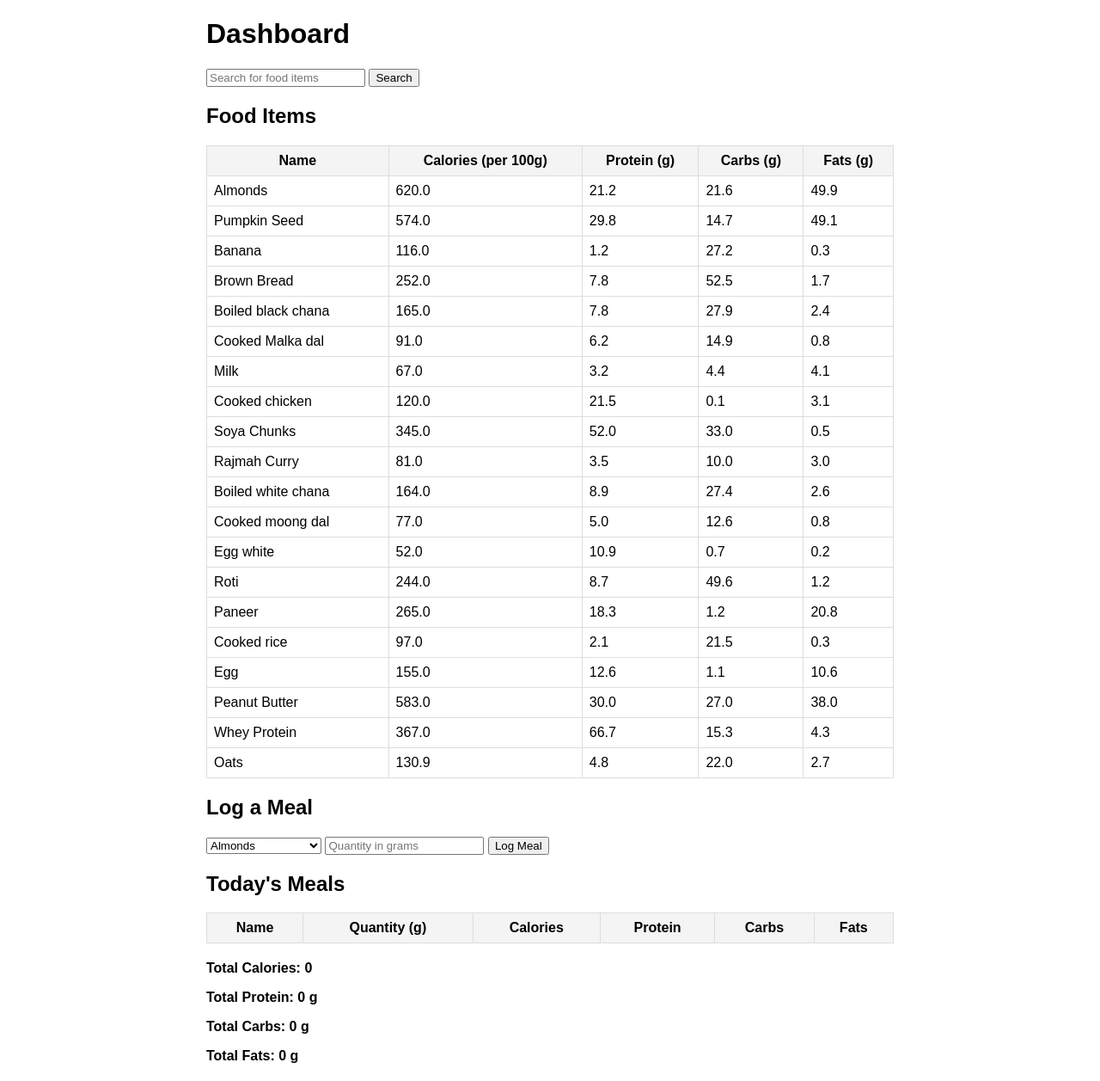
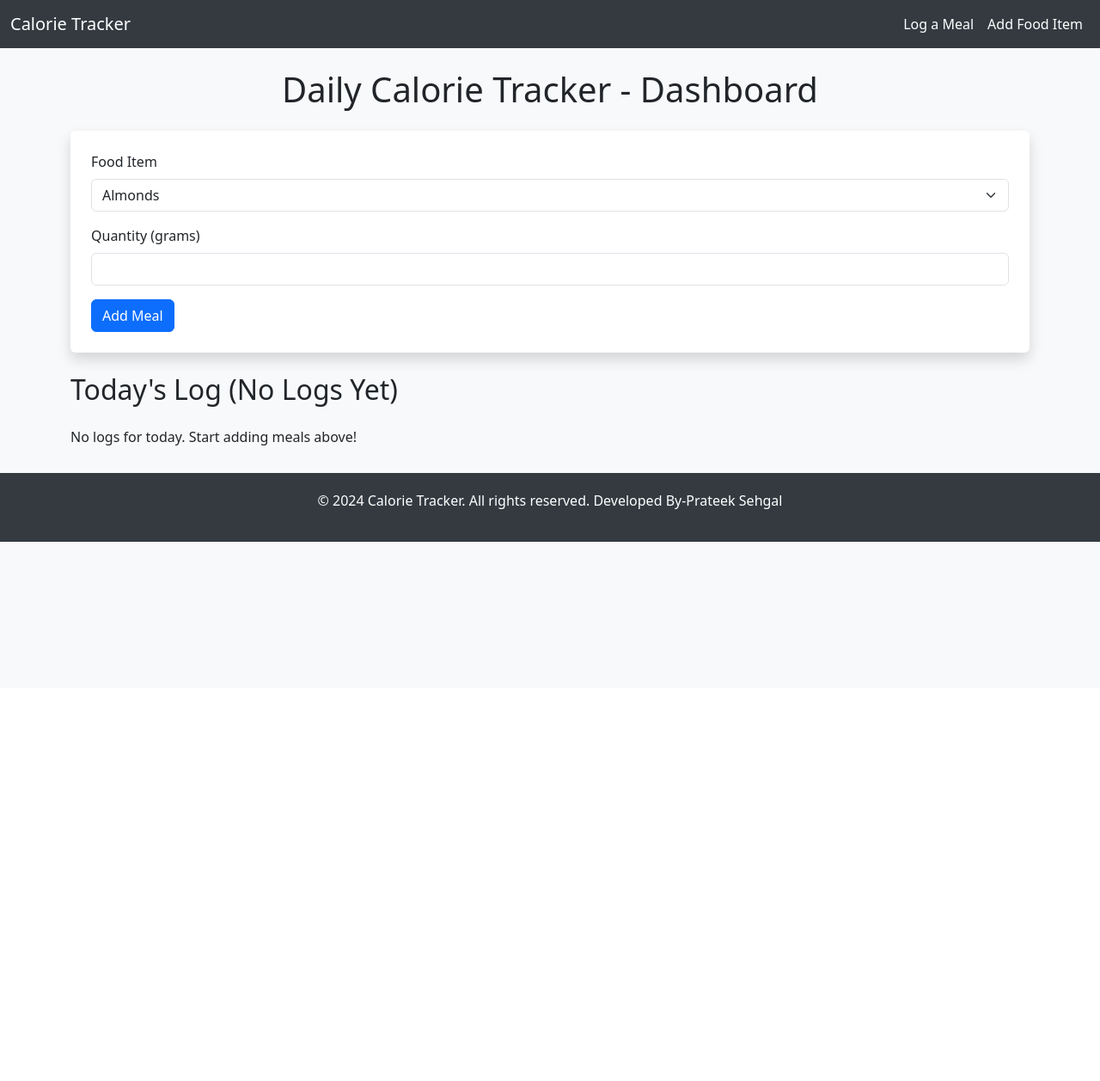
Before and after one commit to prateek6542/New-Calories-Tracker, a Django app: page / in a window 1280 px wide. Shown: the whole page at 86% size. After the commit the page ends 630 px from the top, so only its background shows below. Run offline with Django 5.2, Linux system fonts and the light colour scheme; data comes from the database, SQL or seed files in the repository; data that the repository does not hold is empty.

Commit message:
rollback changes

```diff
--- a/tracker/templates/tracker/dashboard.html
+++ b/tracker/templates/tracker/dashboard.html
@@ -1,121 +1,72 @@
-<!DOCTYPE html>
-<html>
-<head>
-    <title>Dashboard</title>
-    <style>
-        body {
-            font-family: Arial, sans-serif;
-            margin: 20px;
-        }
+{% extends 'tracker/base.html' %}
 
-        .container {
-            max-width: 800px;
-            margin: auto;
-        }
+{% block content %}
+<h1 class="text-center my-4">Daily Calorie Tracker - Dashboard</h1>
 
-        table {
-            width: 100%;
-            border-collapse: collapse;
-            margin-bottom: 20px;
-        }
-
-        th, td {
-            border: 1px solid #ddd;
-            padding: 8px;
-        }
-
-        th {
-            background-color: #f4f4f4;
-        }
-
-        .total {
-            font-weight: bold;
-            margin-top: 10px;
-        }
-    </style>
-</head>
-<body>
-    <div class="container">
-        <h1>Dashboard</h1>
-
-        <!-- Search Bar -->
-        <form method="get">
-            <input type="text" name="search" placeholder="Search for food items">
-            <button type="submit">Search</button>
+<form method="post" class="p-4 shadow rounded bg-white mb-4">
+    {% csrf_token %}
+    <div class="mb-3">
+        <label for="food_item" class="form-label">Food Item</label>
+        <select name="food_item" class="form-select">
+            {% for food in food_items %}
+            <option value="{{ food.id }}">{{ food.name }}</option>
+            {% endfor %}
+        </select>
+    </div>
+    <div class="mb-3">
+        <label for="quantity" class="form-label">Quantity (grams)</label>
+        <input type="number" name="quantity" class="form-control" required>
+    </div>
+    <button type="submit" class="btn btn-primary">Add Meal</button>
 </form>
 
-        <!-- Food Items -->
-        <h2>Food Items</h2>
-        <table>
+<h2 class="my-4">
+    Today's Log
+    {% if logs %}
+        ({{ logs.0.date }})
+    {% else %}
+        (No Logs Yet)
+    {% endif %}
+</h2>
+
+{% if logs %}
+<table class="table table-striped">
     <thead>
         <tr>
-                    <th>Name</th>
-                    <th>Calories (per 100g)</th>
+            <th>Food Item</th>
+            <th>Quantity (g)</th>
+            <th>Calories (kcal)</th>
             <th>Protein (g)</th>
             <th>Carbs (g)</th>
             <th>Fats (g)</th>
+            <th>Actions</th>
         </tr>
     </thead>
     <tbody>
-                {% for item in items %}
+        {% for log in logs %}
         <tr>
-                    <td>{{ item.name }}</td>
-                    <td>{{ item.calories }}</td>
-                    <td>{{ item.protein }}</td>
-                    <td>{{ item.carbs }}</td>
-                    <td>{{ item.fats }}</td>
+            <td>{{ log.food_item.name }}</td>
+            <td>{{ log.quantity }}</td>
+            <td>{{ log.calories|floatformat:2 }}</td>
+            <td>{{ log.protein|floatformat:2 }}</td>
+            <td>{{ log.carbs|floatformat:2 }}</td>
+            <td>{{ log.fats|floatformat:2 }}</td>
+            <td>
+                <a href="{% url 'delete_log' log.id %}" class="btn btn-danger btn-sm">Delete</a>
+            </td>
         </tr>
         {% endfor %}
     </tbody>
 </table>
 
-        <!-- Log a Meal -->
-        <h2>Log a Meal</h2>
-        <form method="post" action="{% url 'log_meal' %}">
-            {% csrf_token %}
-            <select name="food_item_id">
-                {% for item in items %}
-                <option value="{{ item.id }}">{{ item.name }}</option>
-                {% endfor %}
-            </select>
-            <input type="number" name="quantity" placeholder="Quantity in grams" required>
-            <button type="submit">Log Meal</button>
-        </form>
-
-        <!-- Today's Meals -->
-        <h2>Today's Meals</h2>
-        <table>
-            <thead>
-                <tr>
-                    <th>Name</th>
-                    <th>Quantity (g)</th>
-                    <th>Calories</th>
-                    <th>Protein</th>
-                    <th>Carbs</th>
-                    <th>Fats</th>
-                </tr>
-            </thead>
-            <tbody>
-                {% for meal in today_meals %}
-                <tr>
-                    <td>{{ meal.food_item.name }}</td>
-                    <td>{{ meal.quantity }}</td>
-                    <td>{{ meal.total_calories }}</td>
-                    <td>{{ meal.total_protein }}</td>
-                    <td>{{ meal.total_carbs }}</td>
-                    <td>{{ meal.total_fats }}</td>
-                </tr>
-                {% endfor %}
-            </tbody>
-        </table>
-
-        <!-- Totals -->
-        <div class="total">
-            <p>Total Calories: {{ total_calories }}</p>
-            <p>Total Protein: {{ total_protein }} g</p>
-            <p>Total Carbs: {{ total_carbs }} g</p>
-            <p>Total Fats: {{ total_fats }} g</p>
-        </div>
-    </div>
-</body>
-</html>
+<h3 class="my-4">Daily Totals</h3>
+<ul class="list-group">
+    <li class="list-group-item">Total Calories: {{ total_calories|floatformat:2 }} kcal</li>
+    <li class="list-group-item">Total Protein: {{ total_protein|floatformat:2 }} g</li>
+    <li class="list-group-item">Total Carbs: {{ total_carbs|floatformat:2 }} g</li>
+    <li class="list-group-item">Total Fats: {{ total_fats|floatformat:2 }} g</li>
+</ul>
+{% else %}
+<p>No logs for today. Start adding meals above!</p>
+{% endif %}
+{% endblock %}
--- a/tracker/views.py
+++ b/tracker/views.py
@@ -2,53 +2,29 @@ from django.shortcuts import render, redirect
 from .models import FoodItem, Meal, MealFoodItem, DailyLog
 from django.contrib.auth.decorators import login_required
 from django.utils.timezone import now
-from datetime import date
-
-# def dashboard(request):
-#     today = now().date()
-
-#     if request.method == 'POST':
-#         food_id = request.POST.get('food_item')
-#         quantity = float(request.POST.get('quantity'))
-#         food_item = FoodItem.objects.get(id=food_id)
-#         DailyLog.objects.create(food_item=food_item, quantity=quantity, date=today)
-
-#     logs = DailyLog.objects.filter(date=today)
-#     total_calories = sum(log.calories for log in logs)
-#     total_protein = sum(log.protein for log in logs)
-#     total_carbs = sum(log.carbs for log in logs)
-#     total_fats = sum(log.fats for log in logs)
-
-#     context = {
-#         'logs': logs,
-#         'total_calories': total_calories,
-#         'total_protein': total_protein,
-#         'total_carbs': total_carbs,
-#         'total_fats': total_fats,
-#         'food_items': FoodItem.objects.all(),
-#     }
-#     return render(request, 'tracker/dashboard.html', context)
 
 def dashboard(request):
-    items = FoodItem.objects.all()
-    query = request.GET.get('search', '')
-    if query:
-        items = items.filter(name__icontains=query)
+    today = now().date()
 
-    # Meals logged today
-    today_meals = Meal.objects.filter(date=date.today())
-    total_calories = sum(meal.total_calories() for meal in today_meals)
-    total_protein = sum(meal.total_protein() for meal in today_meals)
-    total_carbs = sum(meal.total_carbs() for meal in today_meals)
-    total_fats = sum(meal.total_fats() for meal in today_meals)
+    if request.method == 'POST':
+        food_id = request.POST.get('food_item')
+        quantity = float(request.POST.get('quantity'))
+        food_item = FoodItem.objects.get(id=food_id)
+        DailyLog.objects.create(food_item=food_item, quantity=quantity, date=today)
+
+    logs = DailyLog.objects.filter(date=today)
+    total_calories = sum(log.calories for log in logs)
+    total_protein = sum(log.protein for log in logs)
+    total_carbs = sum(log.carbs for log in logs)
+    total_fats = sum(log.fats for log in logs)
 
     context = {
-        'items': items,
-        'today_meals': today_meals,
+        'logs': logs,
         'total_calories': total_calories,
         'total_protein': total_protein,
         'total_carbs': total_carbs,
         'total_fats': total_fats,
+        'food_items': FoodItem.objects.all(),
     }
     return render(request, 'tracker/dashboard.html', context)
 
@@ -83,32 +59,24 @@ def daily_log(request):
 
 
 @login_required
-# def log_meal(request):
-#     if request.method == "POST":
-#         meal_name = request.POST['meal_name']
-#         meal = Meal.objects.create(user=request.user, meal_name=meal_name)
+def log_meal(request):
+    if request.method == "POST":
+        meal_name = request.POST['meal_name']
+        meal = Meal.objects.create(user=request.user, meal_name=meal_name)
 
-#         for key, value in request.POST.items():
-#             if key.startswith('food_item_') and value:
-#                 food_id = value
-#                 quantity_key = f'quantity_{food_id}'
-#                 quantity = float(request.POST.get(quantity_key, 0))
-#                 if quantity > 0:
-#                     food_item = FoodItem.objects.get(id=food_id)
-#                     MealFoodItem.objects.create(meal=meal, food_item=food_item, quantity=quantity)
+        for key, value in request.POST.items():
+            if key.startswith('food_item_') and value:
+                food_id = value
+                quantity_key = f'quantity_{food_id}'
+                quantity = float(request.POST.get(quantity_key, 0))
+                if quantity > 0:
+                    food_item = FoodItem.objects.get(id=food_id)
+                    MealFoodItem.objects.create(meal=meal, food_item=food_item, quantity=quantity)
 
-#         return redirect('dashboard')
+        return redirect('dashboard')
 
-#     food_items = FoodItem.objects.all()
-#     return render(request, 'tracker/log_meal.html', {'food_items': food_items})
-def log_meal(request):
-    if request.method == 'POST':
-        food_item_id = request.POST.get('food_item_id')
-        quantity = float(request.POST.get('quantity'))
-        food_item = FoodItem.objects.get(id=food_item_id)
-        Meal.objects.create(food_item=food_item, quantity=quantity)
-
-    return dashboard(request)
+    food_items = FoodItem.objects.all()
+    return render(request, 'tracker/log_meal.html', {'food_items': food_items})
 
 @login_required
 def add_food_item(request):
```
Also changed, not shown: tracker_calories/settings.py (+2 -7 lines). Lines whose indentation alone changed are shown as unchanged.
